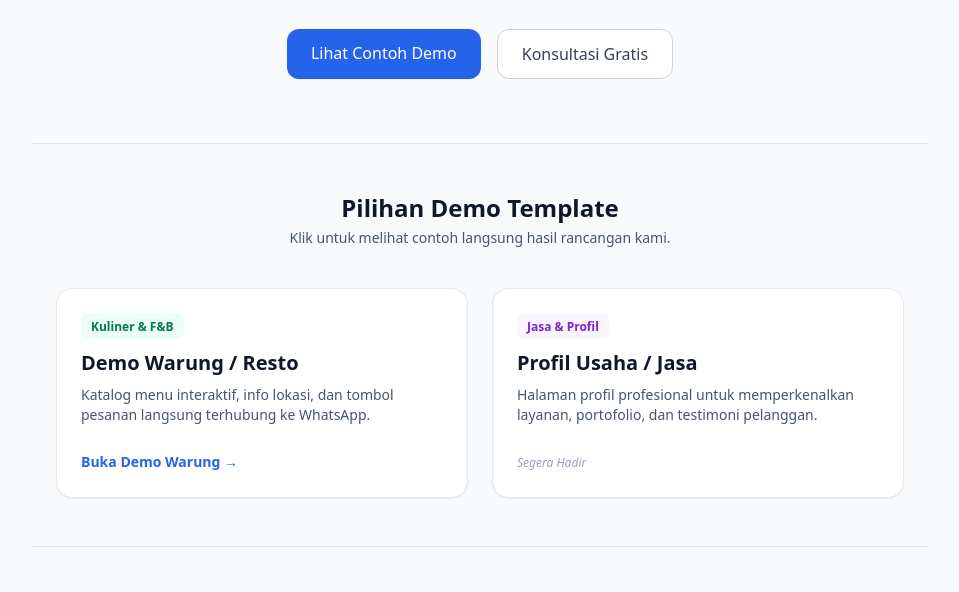
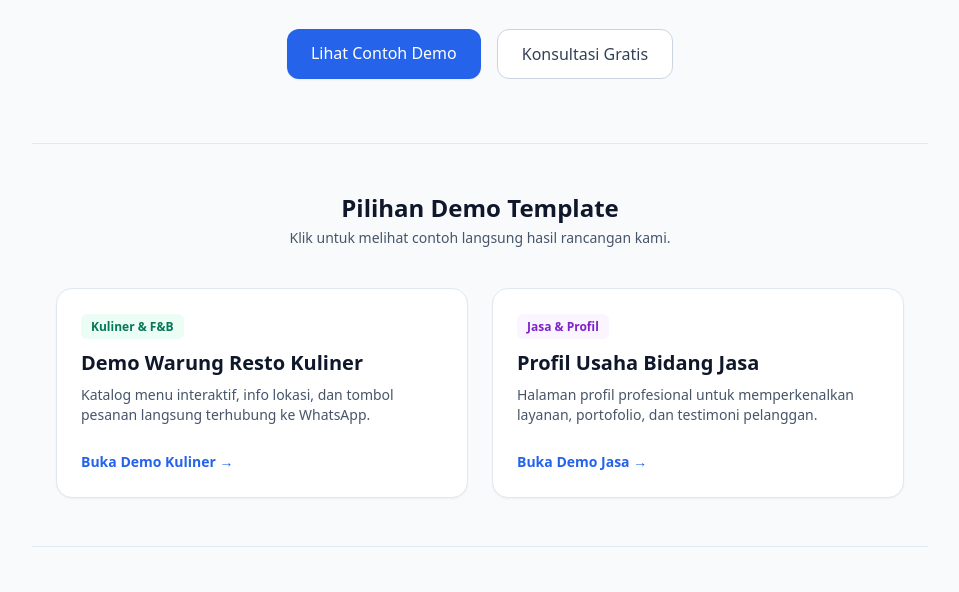
Before and after one commit to dru90n/milucha.works, a plain HTML site: page index.html in a window 1280 px wide. Shown: the part 358-950 px from the top of the page, without its empty margins (160-1119 px from the left). Drawn offline with nearby package versions, Linux system fonts and the light colour scheme.

Commit message:
Update WhatsApp links and demo titles in index.html

```diff
--- a/index.html
+++ b/index.html
@@ -45,7 +45,7 @@
             </button>
 
             <!-- Tombol WhatsApp -->
-            <a href="https://wa.me/628xxxxxxxxxx?text=Halo%20Milucha%20Works,%20saya%20mau%20konsultasi%20pembuatan%20website" target="_blank" class="text-sm font-medium bg-slate-900 dark:bg-blue-600 text-white px-4 py-2 rounded-full hover:bg-slate-800 dark:hover:bg-blue-500 transition">
+            <a href="https://wa.me/6283161621138?text=Halo%20Milucha%20Works,%20saya%20mau%20konsultasi%20pembuatan%20website" target="_blank" class="text-sm font-medium bg-slate-900 dark:bg-blue-600 text-white px-4 py-2 rounded-full hover:bg-slate-800 dark:hover:bg-blue-500 transition">
                 Kontak WhatsApp
             </a>
         </div>
@@ -66,7 +66,7 @@
             <a href="#demo" class="bg-blue-600 hover:bg-blue-700 text-white font-medium px-6 py-3 rounded-xl shadow-sm transition">
                 Lihat Contoh Demo
             </a>
-            <a href="https://wa.me/628xxxxxxxxxx?text=Halo%20Milucha%20Works,%20saya%20mau%20tanya-tanya%20pembuatan%20web" target="_blank" class="bg-white dark:bg-slate-900 border border-slate-300 dark:border-slate-700 hover:bg-slate-50 dark:hover:bg-slate-800 text-slate-700 dark:text-slate-200 font-medium px-6 py-3 rounded-xl transition">
+            <a href="https://wa.me/6283161621138?text=Halo%20Milucha%20Works,%20saya%20mau%20tanya-tanya%20pembuatan%20web" target="_blank" class="bg-white dark:bg-slate-900 border border-slate-300 dark:border-slate-700 hover:bg-slate-50 dark:hover:bg-slate-800 text-slate-700 dark:text-slate-200 font-medium px-6 py-3 rounded-xl transition">
                 Konsultasi Gratis
             </a>
         </div>
@@ -84,12 +84,12 @@
             <div class="bg-white dark:bg-slate-900 border border-slate-200 dark:border-slate-800 rounded-2xl p-6 shadow-sm hover:shadow-md transition flex flex-col justify-between">
                 <div>
                     <span class="text-xs font-semibold text-emerald-700 dark:text-emerald-300 bg-emerald-50 dark:bg-emerald-950/70 px-2.5 py-1 rounded-md">Kuliner & F&B</span>
-                    <h3 class="text-xl font-bold text-slate-900 dark:text-white mt-3">Demo Warung / Resto</h3>
+                    <h3 class="text-xl font-bold text-slate-900 dark:text-white mt-3">Demo Warung Resto Kuliner</h3>
                     <p class="text-slate-600 dark:text-slate-400 text-sm mt-2">Katalog menu interaktif, info lokasi, dan tombol pesanan langsung terhubung ke WhatsApp.</p>
                 </div>
                 <div class="mt-6">
                     <a href="/demowarung" class="inline-flex items-center text-sm font-semibold text-blue-600 dark:text-blue-400 hover:text-blue-800 dark:hover:text-blue-300">
-                        Buka Demo Warung &rarr;
+                        Buka Demo Kuliner &rarr;
                     </a>
                 </div>
             </div>
@@ -98,11 +98,13 @@
             <div class="bg-white dark:bg-slate-900 border border-slate-200 dark:border-slate-800 rounded-2xl p-6 shadow-sm hover:shadow-md transition flex flex-col justify-between">
                 <div>
                     <span class="text-xs font-semibold text-purple-700 dark:text-purple-300 bg-purple-50 dark:bg-purple-950/70 px-2.5 py-1 rounded-md">Jasa & Profil</span>
-                    <h3 class="text-xl font-bold text-slate-900 dark:text-white mt-3">Profil Usaha / Jasa</h3>
+                    <h3 class="text-xl font-bold text-slate-900 dark:text-white mt-3">Profil Usaha Bidang Jasa</h3>
                     <p class="text-slate-600 dark:text-slate-400 text-sm mt-2">Halaman profil profesional untuk memperkenalkan layanan, portofolio, dan testimoni pelanggan.</p>
                 </div>
                 <div class="mt-6">
-                    <span class="text-xs text-slate-400 dark:text-slate-500 italic">Segera Hadir</span>
+                    <a href="/demojasa" class="inline-flex items-center text-sm font-semibold text-blue-600 dark:text-blue-400 hover:text-blue-800 dark:hover:text-blue-300">
+                        Buka Demo Jasa &rarr;
+                    </a>
                 </div>
             </div>
         </div>
```
